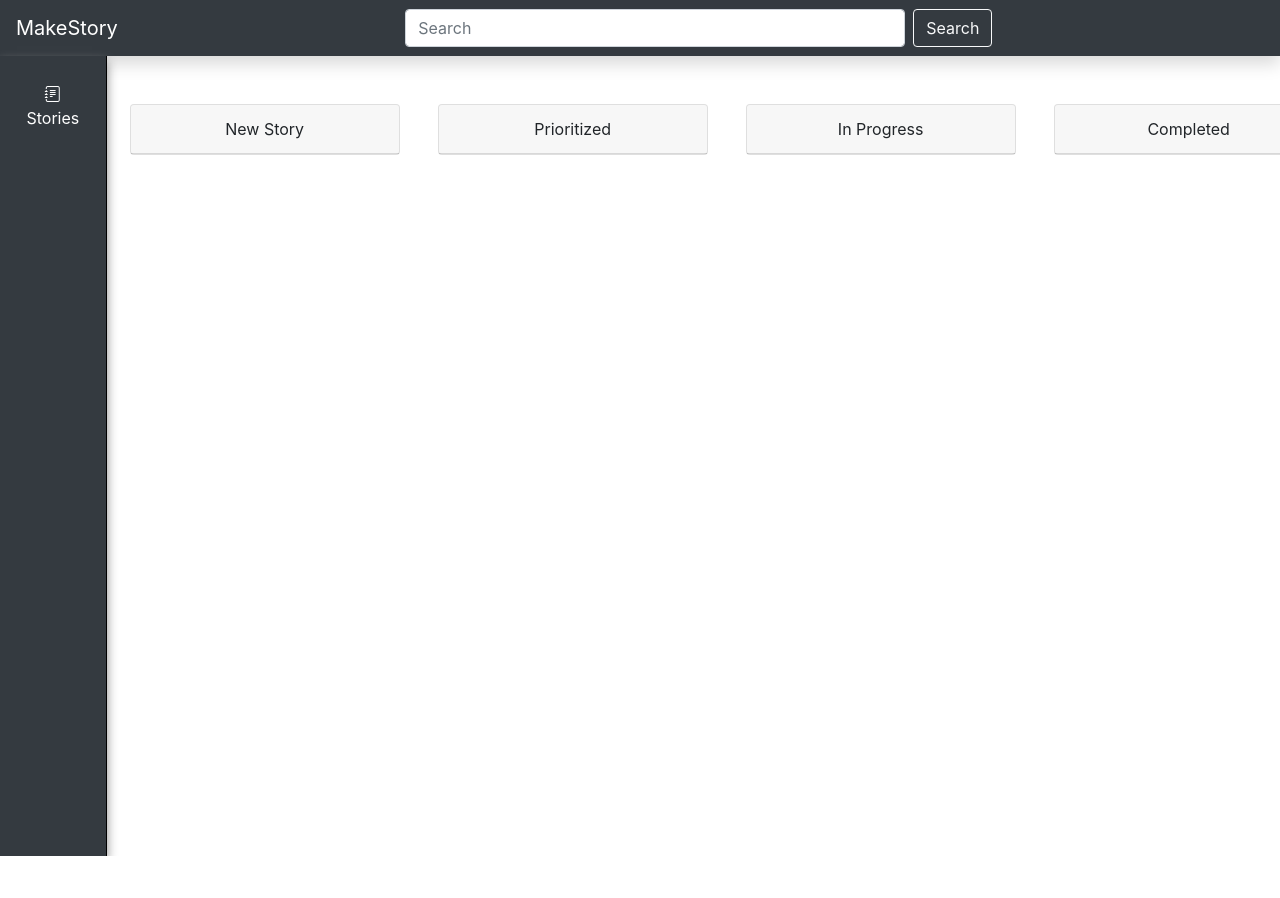
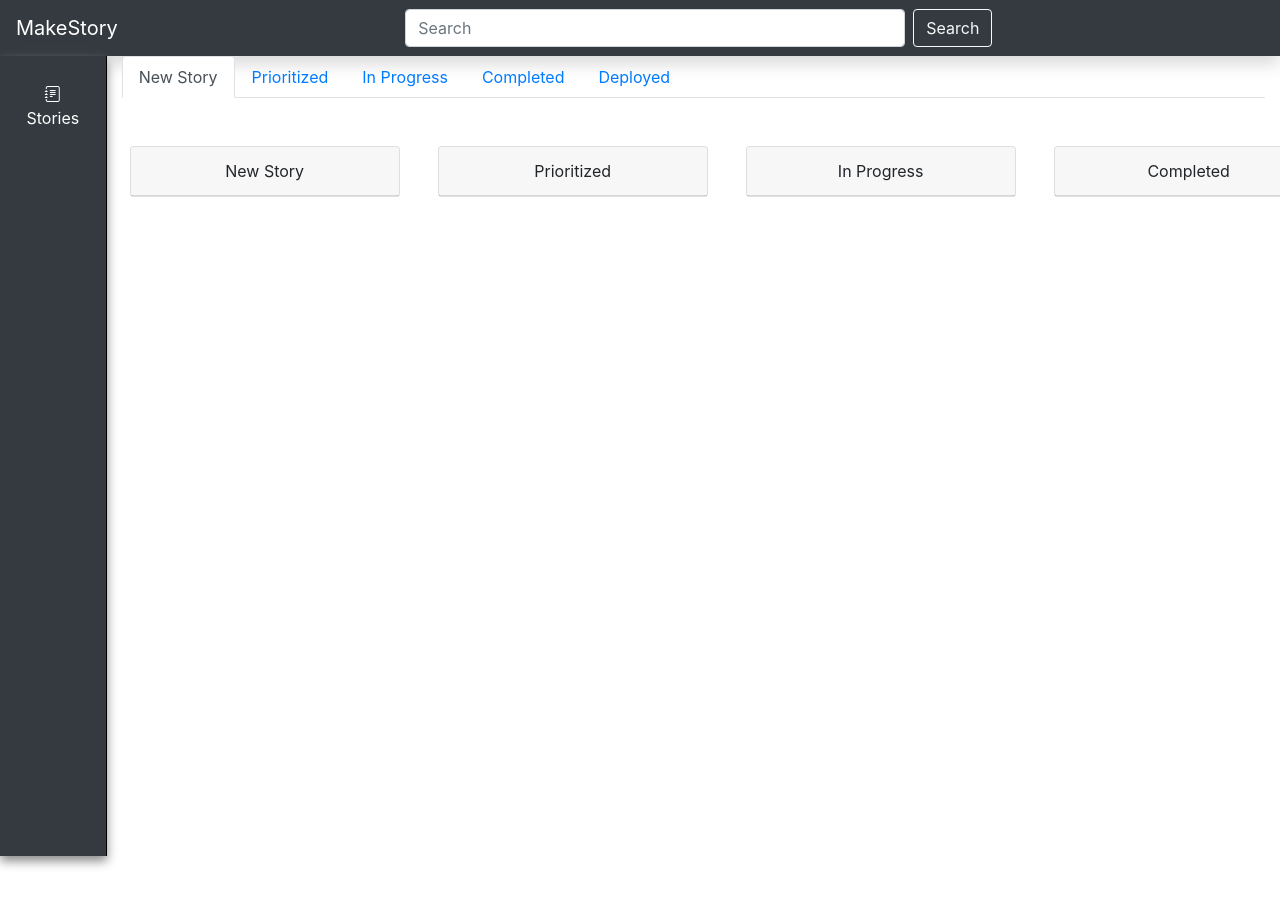
Before and after one commit to briansai/makestory, a Next.js app in the folder client/: page / in a window 1280 px wide. Before the commit the page ends 856 px from the top, so only its background shows below. Built offline with nearby package versions, Linux system fonts and the light colour scheme.

Commit message:
Created tabs for each of the columns

```diff
--- a/client/components/Column.jsx
+++ b/client/components/Column.jsx
@@ -1,21 +1,13 @@
 import { Col, Card } from 'react-bootstrap';
 // import { Card, Button } from 'react-bootstrap';
 const Column = ({ column }) => {
+  const { title, key } = column;
   return (
-    <Col className="column">
+    <Col id={key} key={key} className="column">
       <Card>
-        <Card.Header className="text-center">{column}</Card.Header>
+        <Card.Header className="text-center">{title}</Card.Header>
       </Card>
     </Col>
-    // <Card className="column">
-    //   <Card.Body>
-    //     <Card.Title>Special title treatment</Card.Title>
-    //     <Card.Text>
-    //       With supporting text below as a natural lead-in to additional content.
-    //     </Card.Text>
-    //     <Button variant="primary">Go somewhere</Button>
-    //   </Card.Body>
-    // </Card>
   );
 };
 export default Column;
--- a/client/components/StoryColumns.jsx
+++ b/client/components/StoryColumns.jsx
@@ -1,9 +1,11 @@
 import { Container, Row } from 'react-bootstrap';
 import { storyColumns } from '../utils/Constants';
 import Column from './Column';
+import Tabs from './Tabs';
 
 const StoryColumns = () => (
   <Container fluid className="story-container">
+    <Tabs />
     <Row className="row flex-nowrap">
       {storyColumns.map((column) => (
         <Column column={column} />
--- /dev/null
+++ b/client/components/Tabs.jsx
@@ -0,0 +1,18 @@
+import { useState } from 'react';
+import { Tabs, Tab } from 'react-bootstrap';
+import { storyColumns } from '../utils/Constants';
+
+function ControlledTabs() {
+  const [activeKey, setActiveKey] = useState(storyColumns[0].key);
+
+  return (
+    <Tabs id="tabs" activeKey={activeKey} onSelect={(k) => setActiveKey(k)}>
+      {storyColumns.map((column) => {
+        const { title, key } = column;
+        return <Tab eventKey={key} title={title}></Tab>;
+      })}
+    </Tabs>
+  );
+}
+
+export default ControlledTabs;
--- a/client/utils/Constants.jsx
+++ b/client/utils/Constants.jsx
@@ -1,7 +1,7 @@
 export const storyColumns = [
-  'New Story',
-  'Prioritized',
-  'In Progress',
-  'Completed',
-  'Deployed',
+  { title: 'New Story', key: 'new-story' },
+  { title: 'Prioritized', key: 'prioritized' },
+  { title: 'In Progress', key: 'in-progress' },
+  { title: 'Completed', key: 'completed' },
+  { title: 'Deployed', key: 'deployed' },
 ];
```
